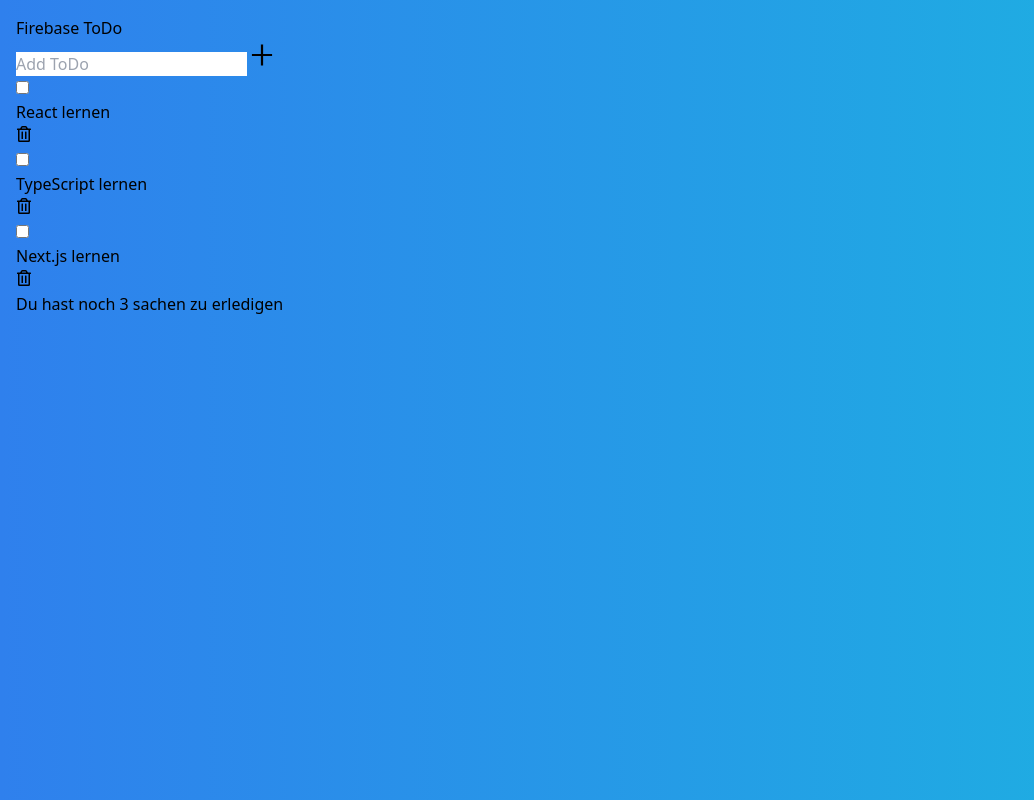
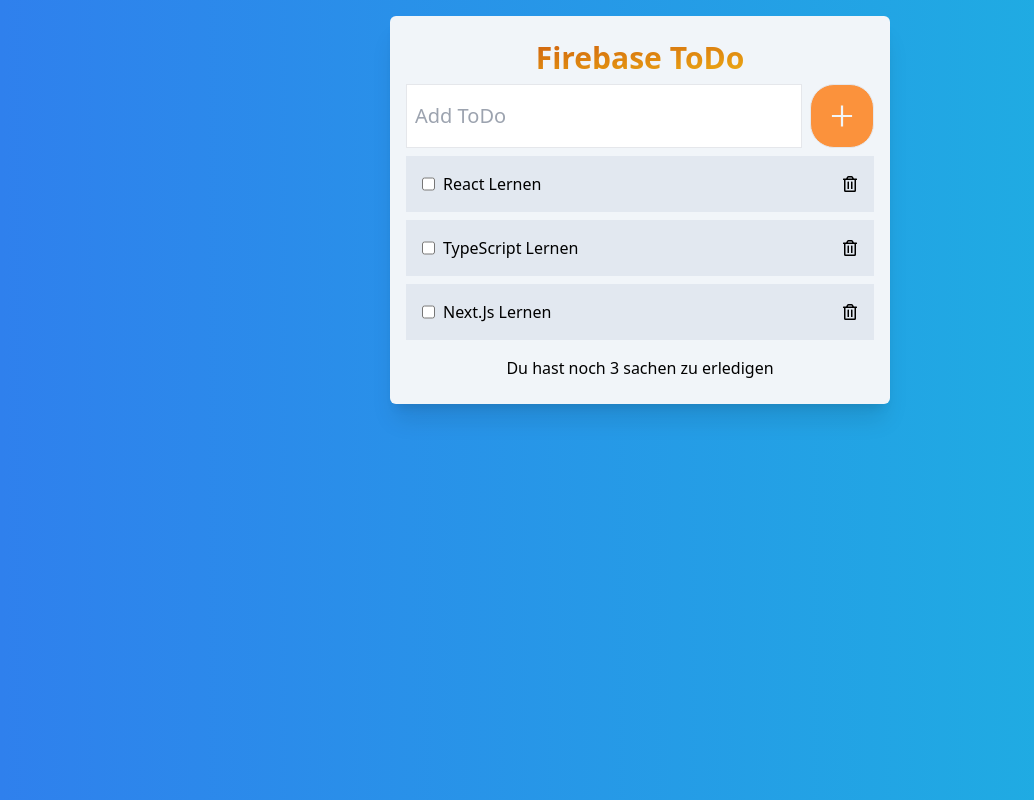
Before and after one commit to BektasTu/firebase-todo-list, a React (Create React App) app: page / in a window 1280 px wide. Shown: the whole page, without its empty margins (0-1034 px from the left). Built offline with nearby package versions, Linux system fonts and the light colour scheme.

Commit message:
Add CSS added styling to app.jsx and todo.jsx

```diff
--- a/src/App.jsx
+++ b/src/App.jsx
@@ -4,6 +4,12 @@
 
 const style = {
   bg: `h-screen w-screen p-4 bg-gradient-to-r from-[#2F80ed] to-[#1cb5e0]`,
+  container: `bg-slate-100 max-w-[500px] w-full m-auto rounded-md shadow-xl p-4`,
+  heading: `text-3xl font-bold text-transparent text-center bg-clip-text bg-gradient-to-br from-orange-700 to-yellow-400  p-2`,
+  form: `flex justify-between`,
+  input: `border p-2 w-full text-xl`,
+  button: `border rounded-3xl p-4 ml-2 bg-orange-400 text-slate-100`,
+  count: `text-center p-2`,
 };
 
 function App() {
--- a/src/ToDo.jsx
+++ b/src/ToDo.jsx
@@ -1,7 +1,14 @@
 import React from "react";
 import { FaRegTrashAlt } from "react-icons/fa";
 
-const style = {};
+const style = {
+  li: `flex justify-between bg-slate-200 p-4 my-2 capitalize`,
+  liComplete: `flex justify-between bg-slate-500 p-4 my-2 capitalize`,
+  row: `flex`,
+  text: `ml-2 cursor-pointer`,
+  textComplete: `ml-2 cursor-pointer line-through`,
+  button: `cursor-pointer flex items-center`,
+};
 
 const ToDo = ({ todo }) => {
   return (
```
